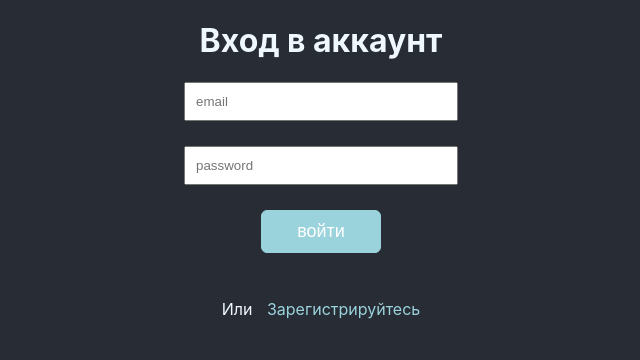
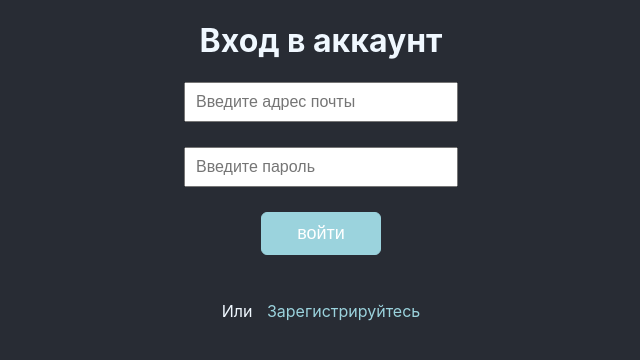
Before and after one commit to blessMe-Padre/gym-counter, a React (Create React App) app: page /login in a window 1280 px wide. Shown: the top 360 px of the page, without its empty margins (319-959 px from the left). Built offline with nearby package versions, Linux system fonts and the light colour scheme; no server answers.

Commit message:
добавляет рефакторинг формы

```diff
--- a/src/components/Form.jsx
+++ b/src/components/Form.jsx
@@ -3,7 +3,7 @@ import styled from "styled-components";
 import { Button } from './styled/Buttons';
 
 
-const StyledForm = styled.div`
+const StyledForm = styled.form`
     display: flex;
     flex-direction: column;
     align-items: center;
@@ -12,8 +12,10 @@ const StyledForm = styled.div`
 
 const StyledInput = styled.input`
     min-width: 250px;
-    padding: 10px;
+    padding: 0 10px;
     margin-bottom: 25px;
+    height: 36px;
+    font-size: 16px;
 
     &:hover,
     &:focus {
@@ -26,22 +28,27 @@ const Form = ({ title, handleClick }) => {
     const [email, setEmail] = useState('');
     const [pass, setPass] = useState('');
 
+    const formSubmit = (e) => {
+        e.preventDefault();
+    }
+
     return (
         <>
-            <StyledForm>
+            <StyledForm onSubmit={formSubmit}>
                 <StyledInput
                     type="email"
                     value={email}
                     onChange={(e) => setEmail(e.target.value)}
-                    placeholder="email"
+                    placeholder="Введите адрес почты"
                 />
                 <StyledInput
                     type="password"
                     value={pass}
                     onChange={(e) => setPass(e.target.value)}
-                    placeholder="password"
+                    placeholder="Введите пароль"
                 />
                 <Button
+                    type='submit'
                     onClick={() => handleClick(email, pass)}
                 >
                     {title}
```
